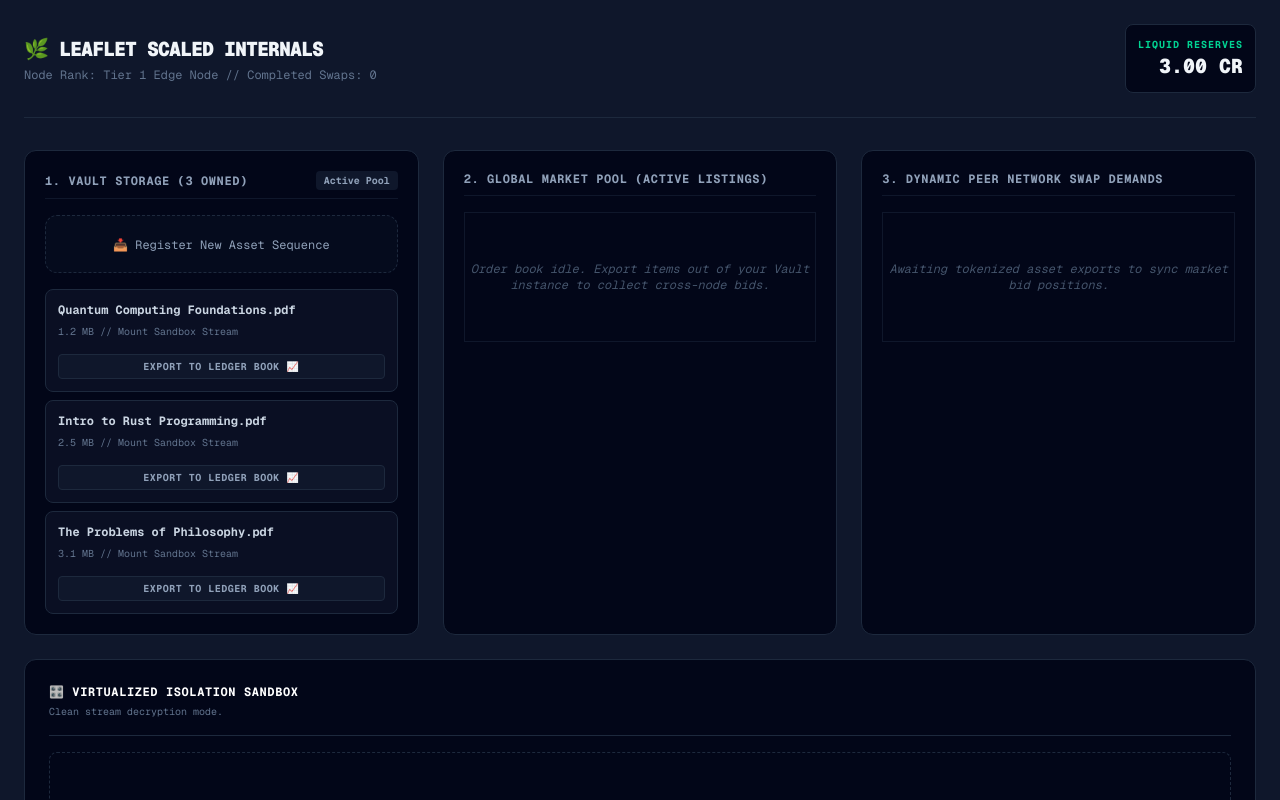
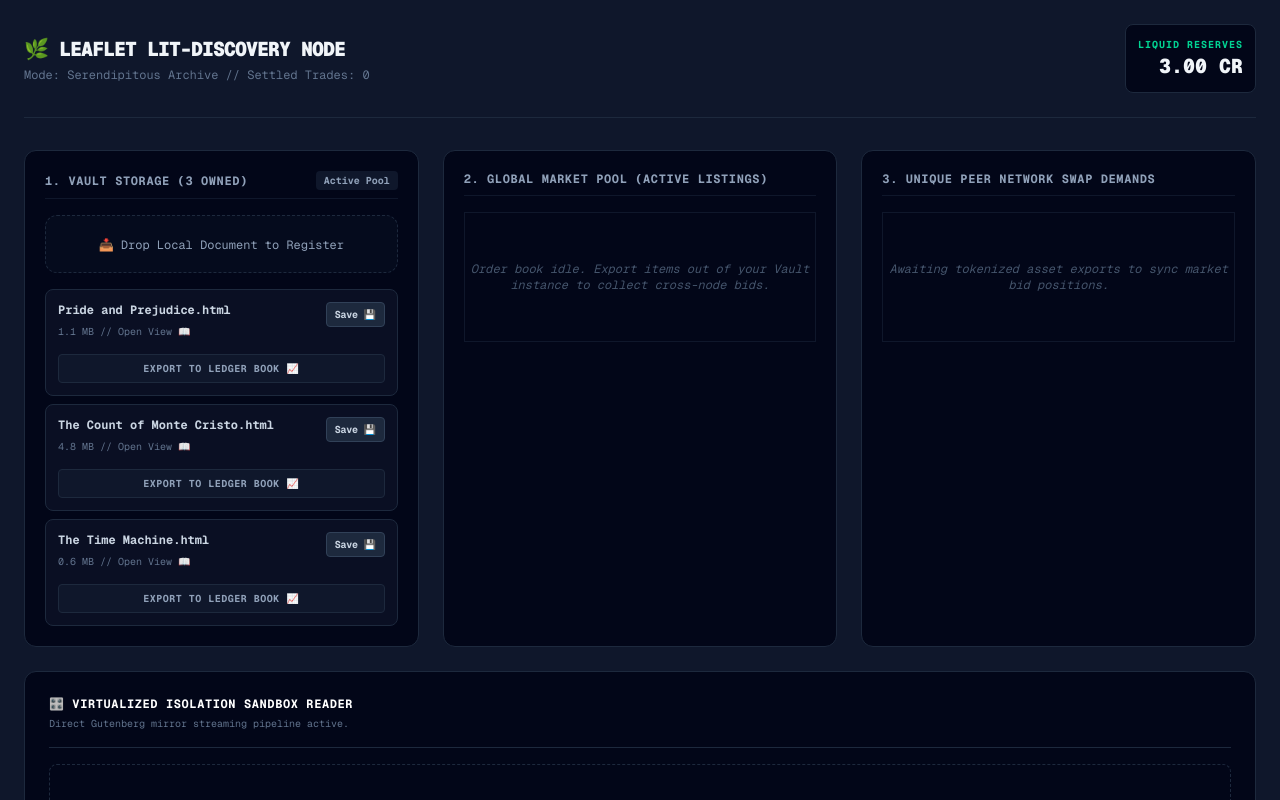
Before and after one commit to Vanon404/leaflet-dummy, a Next.js app: page / in a window 1280 px wide. Shown: the top 800 px of the page. Built offline with nearby package versions, Linux system fonts and the light colour scheme.

Commit message:
upgrade literature node with dynamic Gutendex API pipeline and HTML reader sandbox

```diff
--- a/app/page.tsx
+++ b/app/page.tsx
@@ -4,7 +4,7 @@ import { useState } from 'react';
 export interface BookItem {
   id: string;
   title: string;
-  type: 'PDF';
+  type: 'EBOOK';
   fileUrl: string;
   size: string;
 }
@@ -15,15 +15,20 @@ export interface SwapRequest {
   bookRequested: string;
   bookOffered: string;
   status: 'PENDING' | 'ACCEPTED' | 'REJECTED';
+  fileUrl: string;
+  size: string;
 }
 
-const SUBJECTS = [
-  'Zero-Knowledge Cryptography', 'DeFi Algorithmic Market Design', 'Distributed Systems Engineering',
-  'Neuro-Link Interface Protocol', 'Biomimicry Systems Design', 'Behavioral Game Theory',
-  'Applied Linear Topology', 'Quantum Telemetry', 'Autonomous Agent Architecture'
+// Fixed Gutenberg Cache Stream Pool
+const DISCOVERY_POOL = [
+  { title: 'Pride and Prejudice.html', url: 'https://www.gutenberg.org/cache/epub/1342/pg1342-images.html', size: '1.1 MB' },
+  { title: 'The Count of Monte Cristo.html', url: 'https://www.gutenberg.org/cache/epub/1184/pg1184-images.html', size: '4.8 MB' },
+  { title: 'The Adventures of Sherlock Holmes.html', url: 'https://www.gutenberg.org/cache/epub/1661/pg1661-images.html', size: '1.5 MB' },
+  { title: 'Alice in Wonderland (Illustrated).html', url: 'https://www.gutenberg.org/cache/epub/11/pg11-images.html', size: '0.9 MB' },
+  { title: 'The Time Machine.html', url: 'https://www.gutenberg.org/cache/epub/35/pg35-images.html', size: '0.6 MB' },
+  { title: 'Frankenstein (1818 Edition).html', url: 'https://www.gutenberg.org/cache/epub/84/pg84-images.html', size: '1.2 MB' },
+  { title: 'The Art of War.html', url: 'https://www.gutenberg.org/cache/epub/132/pg132-images.html', size: '0.5 MB' }
 ];
-
-const FORMATS = ['Special Edition', 'Research Draft', 'Vol IV', 'MSc Thesis', 'Symposium Notes', 'Revised Layout'];
 
 export default function LeafletApp() {
   // --- 1. CORE CLIENT STATE ---
@@ -32,29 +37,34 @@ export default function LeafletApp() {
   const [tradeCount, setTradeCount] = useState<number>(0);
 
   const [myShelf, setMyShelf] = useState<BookItem[]>([
-    { id: '1', title: 'Quantum Computing Foundations.pdf', type: 'PDF', fileUrl: 'https://raw.githubusercontent.com/mozilla/pdf.js/master/web/compressed.tracemonkey-pldi-09.pdf', size: '1.2 MB' },
-    { id: '2', title: 'Intro to Rust Programming.pdf', type: 'PDF', fileUrl: 'https://raw.githubusercontent.com/mozilla/pdf.js/master/web/compressed.tracemonkey-pldi-09.pdf', size: '2.5 MB' },
-    { id: '3', title: 'The Problems of Philosophy.pdf', type: 'PDF', fileUrl: 'https://raw.githubusercontent.com/mozilla/pdf.js/master/web/compressed.tracemonkey-pldi-09.pdf', size: '3.1 MB' }
+    { id: 'init_1', title: 'Pride and Prejudice.html', type: 'EBOOK', fileUrl: 'https://www.gutenberg.org/cache/epub/1342/pg1342-images.html', size: '1.1 MB' },
+    { id: 'init_2', title: 'The Count of Monte Cristo.html', type: 'EBOOK', fileUrl: 'https://www.gutenberg.org/cache/epub/1184/pg1184-images.html', size: '4.8 MB' },
+    { id: 'init_3', title: 'The Time Machine.html', type: 'EBOOK', fileUrl: 'https://www.gutenberg.org/cache/epub/35/pg35-images.html', size: '0.6 MB' }
   ]);
 
   const [globalPool, setGlobalPool] = useState<BookItem[]>([]);
   const [tradeRequests, setTradeRequests] = useState<SwapRequest[]>([]);
 
-  // --- 2. GENERATION UTILITY ENGINE ---
-  const generateUniquePeerOffer = (requestedBookTitle: string): SwapRequest => {
-    const safeSubjects = SUBJECTS.filter(s => !myShelf.some(owned => owned.title.includes(s)));
-    const selectedSubject = safeSubjects.length > 0
-      ? safeSubjects[Math.floor(Math.random() * safeSubjects.length)]
-      : SUBJECTS[Math.floor(Math.random() * SUBJECTS.length)];
+  // --- 2. UNIQUE DISCOVERY FILTER GENERATOR ---
+  const generateUniquePeerOffer = (requestedBookTitle: string, existingBids: SwapRequest[]): SwapRequest => {
+    const ownedTitles = myShelf.map(b => b.title);
+    const pooledTitles = globalPool.map(b => b.title);
+    const activeBidTitles = [...tradeRequests, ...existingBids].map(r => r.bookOffered);
+    const forbiddenTitles = [...ownedTitles, ...pooledTitles, ...activeBidTitles];
 
-    const format = FORMATS[Math.floor(Math.random() * FORMATS.length)];
-    const constructedTitle = `${selectedSubject} (${format}).pdf`;
+    const availablePool = DISCOVERY_POOL.filter(item => !forbiddenTitles.includes(item.title));
+
+    const chosenSelection = availablePool.length > 0
+      ? availablePool[Math.floor(Math.random() * availablePool.length)]
+      : { title: 'Moby Dick (Surplus Copy).html', url: 'https://www.gutenberg.org/cache/epub/2701/pg2701-images.html', size: '3.2 MB' };
 
     return {
       id: `req_${Date.now()}_${Math.random().toString(36).substr(2, 5)}`,
       peerNode: `Node_${Math.floor(Math.random() * 899 + 100)}`,
       bookRequested: requestedBookTitle,
-      bookOffered: constructedTitle,
+      bookOffered: chosenSelection.title,
+      fileUrl: chosenSelection.url,
+      size: chosenSelection.size,
       status: 'PENDING'
     };
   };
@@ -64,27 +74,19 @@ export default function LeafletApp() {
     const file = e.target.files?.[0];
     if (!file) return;
 
-    if (file.type !== 'application/pdf') {
-      alert("❌ Only valid PDF files are accepted.");
-      return;
-    }
-
     const objectUrl = URL.createObjectURL(file);
-    const fileSizeStr = `${(file.size / (1024 * 1024)).toFixed(2)} MB`;
-
     const newBook: BookItem = {
       id: Date.now().toString(),
       title: file.name,
-      type: 'PDF',
+      type: 'EBOOK',
       fileUrl: objectUrl,
-      size: fileSizeStr
+      size: `${(file.size / (1024 * 1024)).toFixed(2)} MB`
     };
 
     setMyShelf(prev => [...prev, newBook]);
   };
 
   const sendToMarket = (book: BookItem) => {
-    // LIMIT CHANGED TO 0: Allowing complete evacuation of Vault Storage
     setMyShelf(prev => prev.filter(b => b.id !== book.id));
     setGlobalPool(prev => [...prev, book]);
 
@@ -93,7 +95,7 @@ export default function LeafletApp() {
     setTimeout(() => {
       const freshBids: SwapRequest[] = [];
       for (let i = 0; i < quantityOfOffersToSpawn; i++) {
-        freshBids.push(generateUniquePeerOffer(book.title));
+        freshBids.push(generateUniquePeerOffer(book.title, freshBids));
       }
       setTradeRequests(prev => [...freshBids, ...prev]);
     }, 600);
@@ -103,9 +105,9 @@ export default function LeafletApp() {
     const newlyAcquiredBook: BookItem = {
       id: Date.now().toString(),
       title: req.bookOffered,
-      type: 'PDF',
-      fileUrl: 'https://raw.githubusercontent.com/mozilla/pdf.js/master/web/compressed.tracemonkey-pldi-09.pdf',
-      size: `${(Math.random() * 5 + 1).toFixed(1)} MB`
+      type: 'EBOOK',
+      fileUrl: req.fileUrl,
+      size: req.size
     };
 
     setMyShelf(prev => [...prev, newlyAcquiredBook]);
@@ -118,7 +120,7 @@ export default function LeafletApp() {
     }));
 
     setUserCredits(prev => prev + 1);
-    tradeCount >= 5 ? null : setTradeCount(prev => prev + 1);
+    setTradeCount(prev => prev + 1);
   };
 
   const handleRejectTrade = (id: string) => {
@@ -141,8 +143,8 @@ export default function LeafletApp() {
 
       <header className="max-w-7xl mx-auto mb-8 flex flex-col sm:flex-row justify-between items-start sm:items-center gap-4 border-b border-slate-800 pb-6">
         <div>
-          <h1 className="text-xl font-black tracking-tighter">🌿 LEAFLET SCALED INTERNALS</h1>
-          <p className="text-xs text-slate-500 mt-1">Node Rank: {tradeCount >= 5 ? 'Tier 3 Market Maker' : tradeCount >= 2 ? 'Tier 2 Relayer' : 'Tier 1 Edge Node'} // Completed Swaps: {tradeCount}</p>
+          <h1 className="text-xl font-black tracking-tighter">🌿 LEAFLET LIT-DISCOVERY NODE</h1>
+          <p className="text-xs text-slate-500 mt-1">Mode: Serendipitous Archive // Settled Trades: {tradeCount}</p>
         </div>
         <div className="bg-slate-950 border border-slate-800 rounded-lg p-3 text-right">
           <p className="text-[10px] text-emerald-400 uppercase tracking-widest font-bold">Liquid Reserves</p>
@@ -152,7 +154,7 @@ export default function LeafletApp() {
 
       <main className="max-w-7xl mx-auto grid grid-cols-1 lg:grid-cols-3 gap-6">
 
-        {/* VAULT TRACKING SECTION */}
+        {/* VAULT CONTROL BLOCK */}
         <section className="bg-slate-950 rounded-xl p-5 border border-slate-800 flex flex-col">
           <div className="flex justify-between items-center mb-4 border-b border-slate-900 pb-2">
             <h2 className="text-xs font-bold uppercase tracking-wider text-slate-400">
@@ -164,21 +166,33 @@ export default function LeafletApp() {
           </div>
 
           <div className="border border-dashed border-slate-800 hover:border-slate-700 bg-slate-900/30 rounded-xl p-4 text-center relative mb-4 transition-colors">
-            <input type="file" accept=".pdf" onChange={handleFileUpload} className="absolute inset-0 opacity-0 cursor-pointer w-full h-full" />
-            <span className="text-xs text-slate-400">📥 Register New Asset Sequence</span>
+            <input type="file" onChange={handleFileUpload} className="absolute inset-0 opacity-0 cursor-pointer w-full h-full" />
+            <span className="text-xs text-slate-400">📥 Drop Local Document to Register</span>
           </div>
 
           <div className="space-y-2 flex-1 overflow-y-auto max-h-96">
             {myShelf.map(item => (
-              <div key={item.id} className="p-3 rounded-lg border border-slate-800 bg-slate-900/60 flex flex-col gap-3">
-                <div onClick={() => setActivePdfUrl(item.fileUrl)} className="min-w-0 cursor-pointer group">
-                  <p className="text-xs font-bold text-slate-300 line-clamp-1 group-hover:text-emerald-400">{item.title}</p>
-                  <span className="text-[10px] text-slate-500">{item.size} // Mount Sandbox Stream</span>
+              <div key={item.id} className="p-3 rounded-lg border border-slate-800 bg-slate-900/60 flex flex-col gap-2">
+                <div className="flex justify-between items-start gap-2">
+                  <div onClick={() => setActivePdfUrl(item.fileUrl)} className="min-w-0 cursor-pointer group flex-1">
+                    <p className="text-xs font-bold text-slate-300 line-clamp-2 group-hover:text-emerald-400">{item.title}</p>
+                    <span className="text-[10px] text-slate-500">{item.size} // Open View 📖</span>
+                  </div>
+
+                  <a
+                    href={item.fileUrl}
+                    download={item.title}
+                    target="_blank"
+                    rel="noreferrer"
+                    className="bg-slate-800 hover:bg-slate-700 border border-slate-700 text-slate-300 px-2 py-1 rounded text-[10px] font-bold tracking-tight transition-colors"
+                  >
+                    Save 💾
+                  </a>
                 </div>
 
                 <button
                   onClick={() => sendToMarket(item)}
-                  className="w-full bg-slate-900 hover:bg-emerald-950 text-slate-400 hover:text-emerald-400 border border-slate-800 hover:border-emerald-800 text-[10px] py-1 rounded font-bold uppercase tracking-wider transition-all"
+                  className="w-full bg-slate-900 hover:bg-emerald-950 text-slate-400 hover:text-emerald-400 border border-slate-800 hover:border-emerald-800 text-[10px] py-1.5 rounded font-bold uppercase tracking-wider transition-all mt-1"
                 >
                   Export To Ledger Book 📈
                 </button>
@@ -187,13 +201,13 @@ export default function LeafletApp() {
 
             {myShelf.length === 0 && (
               <div className="text-center py-8 text-xs text-red-400/70 border border-red-950 bg-red-950/10 p-4 rounded-xl italic">
-                ⚠️ All local assets deployed. Recall an active stock market book or drop a fresh file to re-initialize your local pipeline.
+                ⚠️ All local assets deployed. Recall a market listing to continue.
               </div>
             )}
           </div>
         </section>
 
-        {/* ORDER BOOK LISTINGS SECTION */}
+        {/* MARKET BOOK LISTINGS */}
         <section className="bg-slate-950 border border-slate-800 rounded-xl p-5">
           <h2 className="text-xs font-bold uppercase tracking-wider text-slate-400 mb-4 border-b border-slate-900 pb-2">
             2. Global Market Pool (Active Listings)
@@ -203,13 +217,13 @@ export default function LeafletApp() {
               <div key={item.id} className="p-3 rounded-lg border border-slate-800 bg-slate-900/30 flex justify-between items-center text-xs">
                 <div className="min-w-0">
                   <p className="font-bold text-slate-200 line-clamp-1">{item.title}</p>
-                  <p className="text-[10px] text-slate-500 mt-0.5">Value: 1.00 CR // Weight: {item.size}</p>
+                  <p className="text-[10px] text-slate-500 mt-0.5">Weight: {item.size}</p>
                 </div>
                 <button
                   onClick={() => handleBorrowFromPool(item)}
                   className="bg-emerald-600 hover:bg-emerald-500 text-slate-950 font-black px-2.5 py-1 rounded text-xs transition-colors"
                 >
-                  Recall Asset
+                  Recall
                 </button>
               </div>
             ))}
@@ -221,10 +235,10 @@ export default function LeafletApp() {
           </div>
         </section>
 
-        {/* INCOMING ACTIVE BIDS LOG PANEL */}
+        {/* SWAP TRANSACTIONS DEMANDS */}
         <section className="bg-slate-950 border border-slate-800 rounded-xl p-5 flex flex-col">
           <h2 className="text-xs font-bold uppercase tracking-wider text-slate-400 mb-4 border-b border-slate-900 pb-2">
-            3. Dynamic Peer Network Swap Demands
+            3. Unique Peer Network Swap Demands
           </h2>
           <div className="space-y-3 flex-1 overflow-y-auto max-h-[450px]">
             {tradeRequests.map(req => (
@@ -270,31 +284,37 @@ export default function LeafletApp() {
 
       </main>
 
-      {/* PIPELINE STREAM PREVIEW CONTAINER */}
+      {/* ISOLATED INTERACTIVE READER VIEW */}
       <footer className="max-w-7xl mx-auto mt-6">
         <div className="bg-slate-950 border border-slate-800 rounded-xl p-6">
           <div className="flex justify-between items-center mb-4 border-b border-slate-800 pb-4">
             <div>
-              <h2 className="text-xs font-bold text-white uppercase tracking-wider">🎛️ Virtualized Isolation Sandbox</h2>
-              <p className="text-[10px] text-slate-500 mt-1">Clean stream decryption mode.</p>
+              <h2 className="text-xs font-bold text-white uppercase tracking-wider">🎛️ Virtualized Isolation Sandbox Reader</h2>
+              <p className="text-[10px] text-slate-500 mt-1">Direct Gutenberg mirror streaming pipeline active.</p>
             </div>
             {activePdfUrl && (
               <button
                 onClick={() => setActivePdfUrl(null)}
                 className="bg-slate-900 border border-slate-800 text-slate-400 hover:text-white px-3 py-1.5 rounded text-xs uppercase tracking-wider transition-colors"
               >
-                Terminate Mount
+                Close Sandbox
               </button>
             )}
           </div>
 
           {activePdfUrl ? (
             <div className="rounded-lg overflow-hidden border border-slate-800 bg-white">
-              <iframe src={activePdfUrl} width="100%" height="550px" title="Virtualized Document Layer" />
+              <iframe
+                src={activePdfUrl}
+                width="100%"
+                height="650px"
+                title="Gutenberg Document Viewer Instance"
+                className="bg-white"
+              />
             </div>
           ) : (
             <div className="py-16 border border-dashed border-slate-800 rounded-lg text-center text-slate-600 text-xs italic">
-              Sandbox buffer unmounted. Click an asset's information cluster in your vault storage to clear viewing lines.
+              Sandbox reader unmounted. Click on an asset's title card info in your vault storage to launch full HTML pages.
             </div>
           )}
         </div>
```
